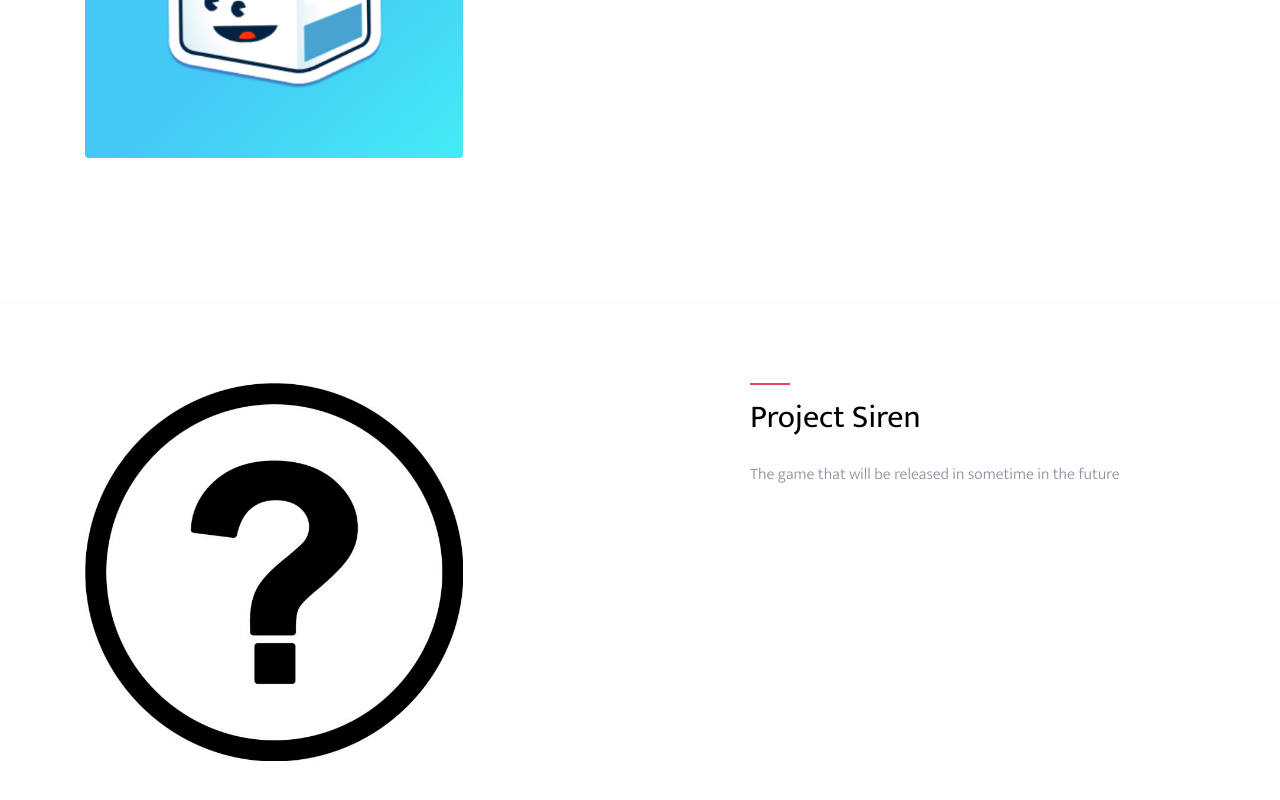
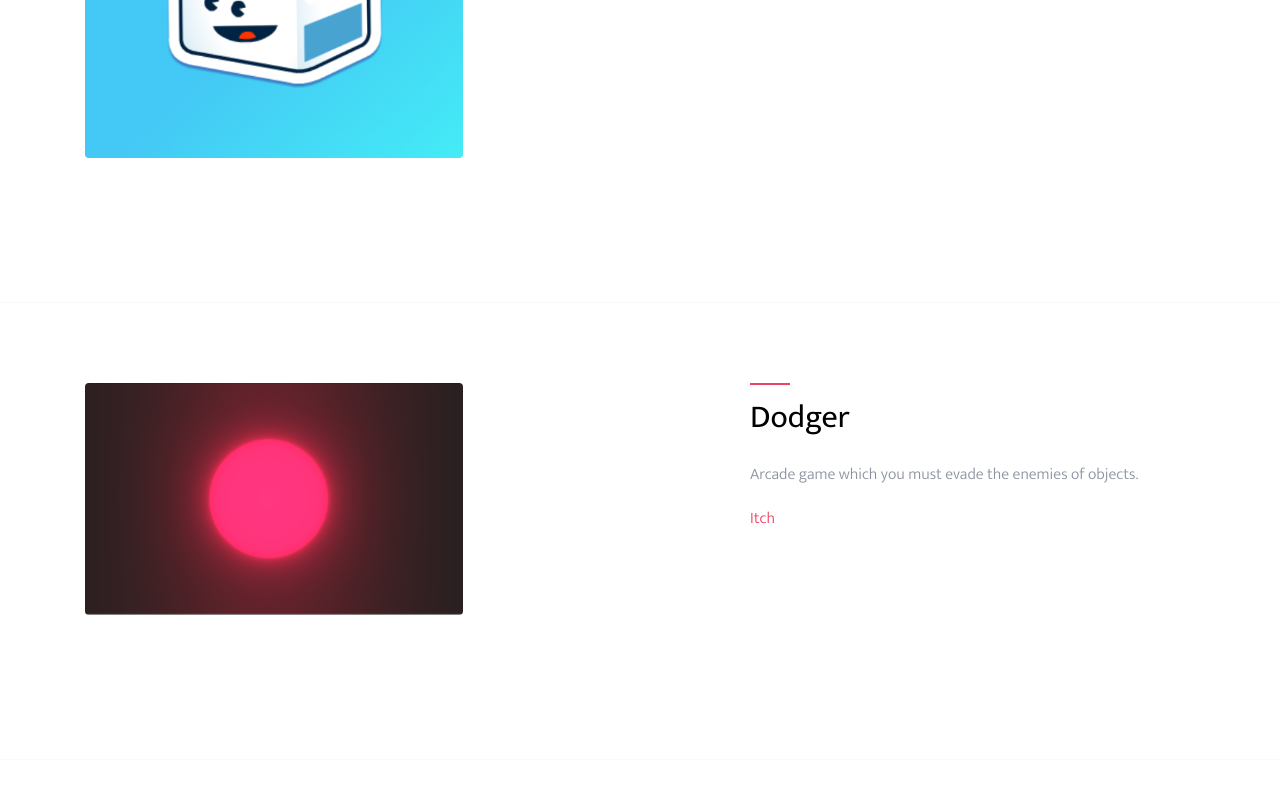
Before and after one commit to SongToSoft/Site, a plain HTML site: page docs/index.html in a window 1280 px wide. Shown: the part 1544-2344 px from the top of the page. After the commit the page ends 2304 px from the top, so only its background shows below. Drawn offline with Linux system fonts and the light colour scheme; files whose address does not match are found by name.

Commit message:
Add Dodger project description
Add Dodger project description

```diff
--- a/docs/index.html
+++ b/docs/index.html
@@ -146,7 +146,7 @@
           <div class="col-md-6">
             <div class="block-16">
               <figure>
-                <img src="images/project siren logo.jpg" alt="Image placeholder" class="img-fluid rounded">
+                <img src="images/dodger logo.png" alt="Image placeholder" class="img-fluid rounded">
               </figure>
             </div>
           </div>
@@ -155,9 +155,13 @@
 
 
             <div class="site-section-heading pt-3 mb-4">
-              <h2 class="text-black">Project Siren</h2>
+              <h2 class="text-black">Dodger</h2>
             </div>
-            <p>The game that will be released in sometime in the future</p>
+            <p>Arcade game which you must evade the enemies of objects.
+              <p>
+                <a href="https://takingaway.itch.io/dodger">Itch</a>
+              </p>
+            </p>
 
           </div>
         </div>
```
Also changed, not shown: docs/images/dodger logo.png (added).
